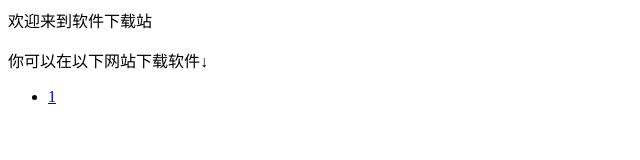
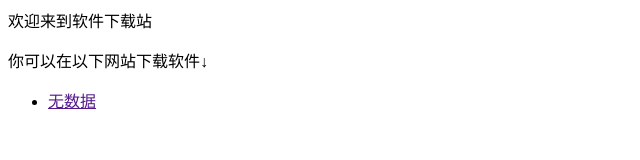
Before and after one commit to lyj2ee/RJ, a plain HTML site: page index.html in a window 1280 px wide. Shown: the full height of the page, 0-640 px from the left. Drawn offline with Linux system fonts and the light colour scheme.

Commit message:
Update index.html

```diff
--- a/index.html
+++ b/index.html
@@ -1,5 +1,5 @@
 <p>欢迎来到软件下载站</p>
 <p>你可以在以下网站下载软件↓</p>
 <ul>
-  <li> <a href="https://www.baidu.com/">1</a> </li>
+  <li> <a href="">无数据</a> </li>
 </ul>
```
